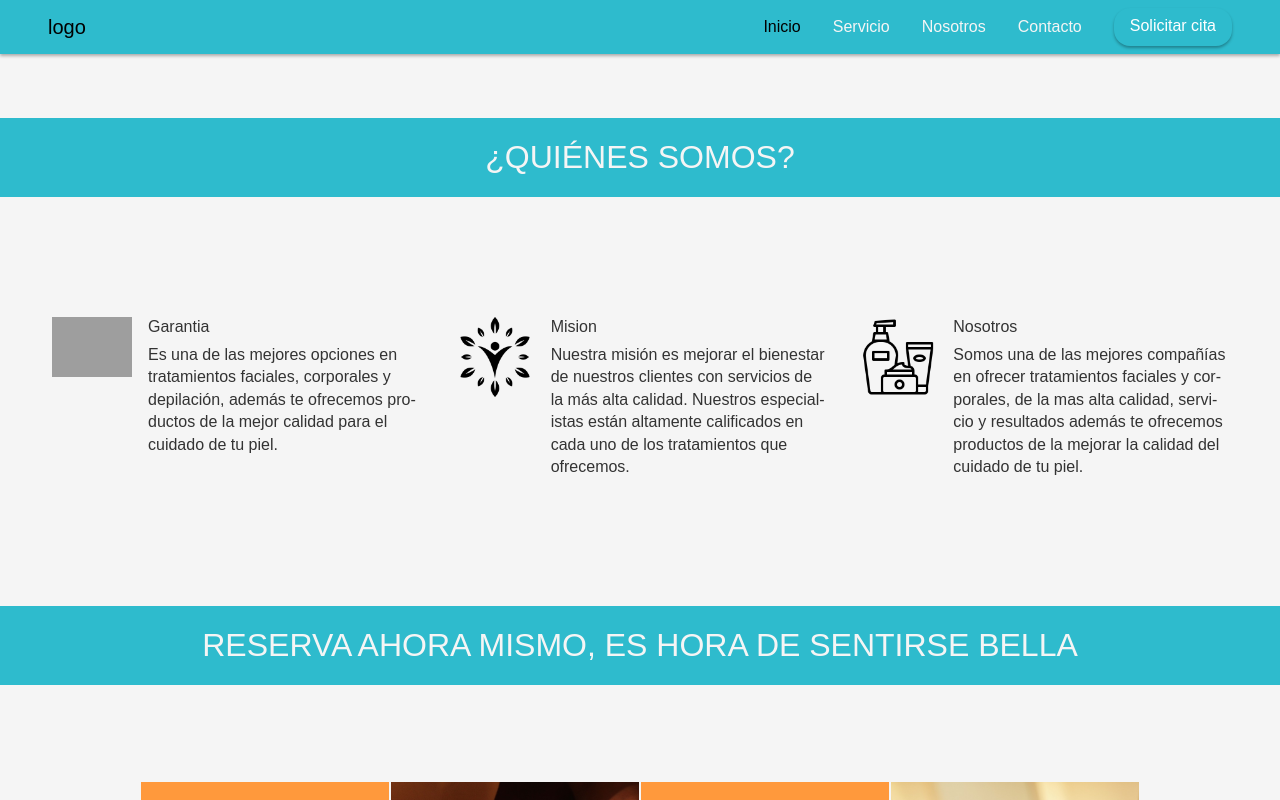
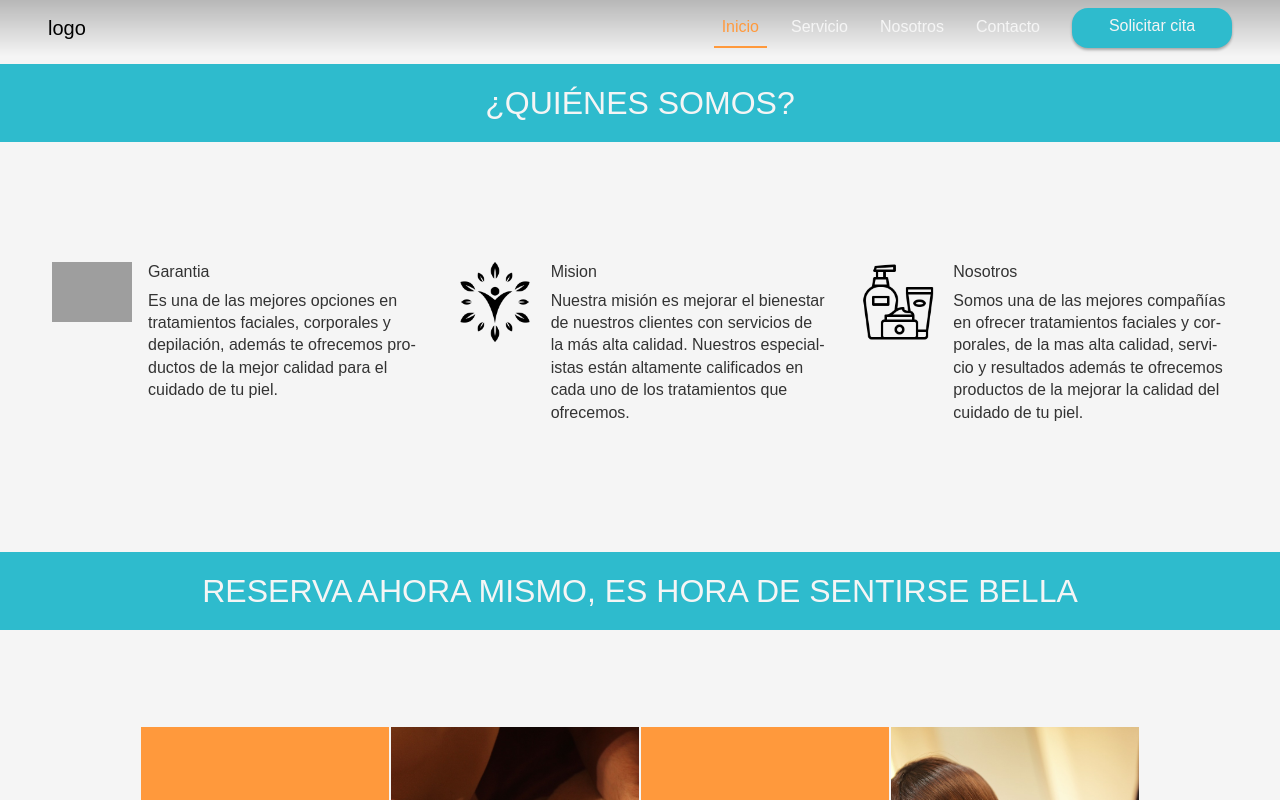
Before and after one commit to MarianoGarciaGz/clinic-app, a React (Create React App) app: page / in a window 1280 px wide. Shown: the top 800 px of the page. Built offline with nearby package versions, Linux system fonts and the light colour scheme; grey boxes are pictures that could not be loaded; a web font is replaced by a local one.

Commit message:
Navlinks working and active link styles

```diff
--- a/public/index.html
+++ b/public/index.html
@@ -28,8 +28,6 @@
   <link rel="preconnect" href="https://fonts.gstatic.com" crossorigin>
   <link href="https://fonts.googleapis.com/css2?family=Gabarito:wght@400;700;900&display=swap" rel="stylesheet">
 
-
-
   <!-- bootstrap -->
   <link href="https://cdn.jsdelivr.net/npm/bootstrap@5.3.2/dist/css/bootstrap.min.css" rel="stylesheet"
     integrity="sha384-T3c6CoIi6uLrA9TneNEoa7RxnatzjcDSCmG1MXxSR1GAsXEV/Dwwykc2MPK8M2HN" crossorigin="anonymous">
--- a/src/App.css
+++ b/src/App.css
@@ -121,6 +121,23 @@ body {
 
 .Nav-a {
 	color: var(--color-white);
+}
+
+.Nav-ul .active {
+	border-width: 0px 0px 2px 0px;
+	border-radius: 0px;
+	border-style: solid;
+	border-color: var(--color-white);
+}
+
+.Header .active {
+	color: var(--color-white) !important;
+}
+
+.Header--transparent .active {
+	color: var(--color-secondary) !important;
+		border-color: var(--color-secondary);
+
 }
 
 .Nav-a:hover {
--- a/src/components/layout/Header.jsx
+++ b/src/components/layout/Header.jsx
@@ -7,7 +7,7 @@ const Header = () => {
 	useEffect(() => {
 		const handleScroll = () => {
 			const position = window.scrollY
-			if (position > 600) {
+			if (position > 10) {
 				setIsScrolled(true) // Change state when scrolled
 			} else {
 				setIsScrolled(false) // Reset state when not scrolled
@@ -26,7 +26,7 @@ const Header = () => {
 
 	return (
 		<React.Fragment>
-			<header className="Header sticky-top">
+			<header className={headerClasses}>
 				<nav className="Header-nav Nav navbar navbar-expand-md px-5">
 					<a className="Nav-logo navbar-brand" href="#">
 						logo
@@ -43,11 +43,29 @@ const Header = () => {
 					</button>
 					<div className="Nav-collapse collapse navbar-collapse" id="navbarNav">
 						<ul className="Nav-ul navbar-nav ms-auto center">
-							<li className="Nav-li nav-item"><NavLink to='/' relative='path' className="Nav-a nav-link text-center mx-2">Inicio</NavLink></li>
-							<li className="Nav-li nav-item"><NavLink to='/agendar' relative='path' className="Nav-a nav-link text-center mx-2">Servicio</NavLink></li>
-							<li className="Nav-li nav-item"><NavLink to='/agendar' relative='path' className="Nav-a nav-link text-center mx-2">Nosotros</NavLink></li>
-							<li className="Nav-li nav-item"><NavLink to='/agendar' relative='path' className="Nav-a nav-link text-center mx-2">Contacto</NavLink></li>
-							<Link to='/agendar' className="btn px-3 ms-md-3 ms-xs-auto">Solicitar cita</Link>
+							<li className="Nav-li nav-item">
+								<NavLink to="/" relative="path" className="Nav-a nav-link text-center mx-2">
+									Inicio
+								</NavLink>
+							</li>
+							<li className="Nav-li nav-item">
+								<NavLink to="/agendar" relative="path" className="Nav-a nav-link text-center mx-2">
+									Servicio
+								</NavLink>
+							</li>
+							<li className="Nav-li nav-item">
+								<NavLink to="/agendar" relative="path" className="Nav-a nav-link text-center mx-2">
+									Nosotros
+								</NavLink>
+							</li>
+							<li className="Nav-li nav-item">
+								<NavLink to="/agendar" relative="path" className="Nav-a nav-link text-center mx-2">
+									Contacto
+								</NavLink>
+							</li>
+							<Link to="/agendar" className="Nav-btn btn btn-secondary px-3 ms-md-3 ms-xs-auto">
+								Solicitar cita
+							</Link>
 						</ul>
 					</div>
 				</nav>
```
